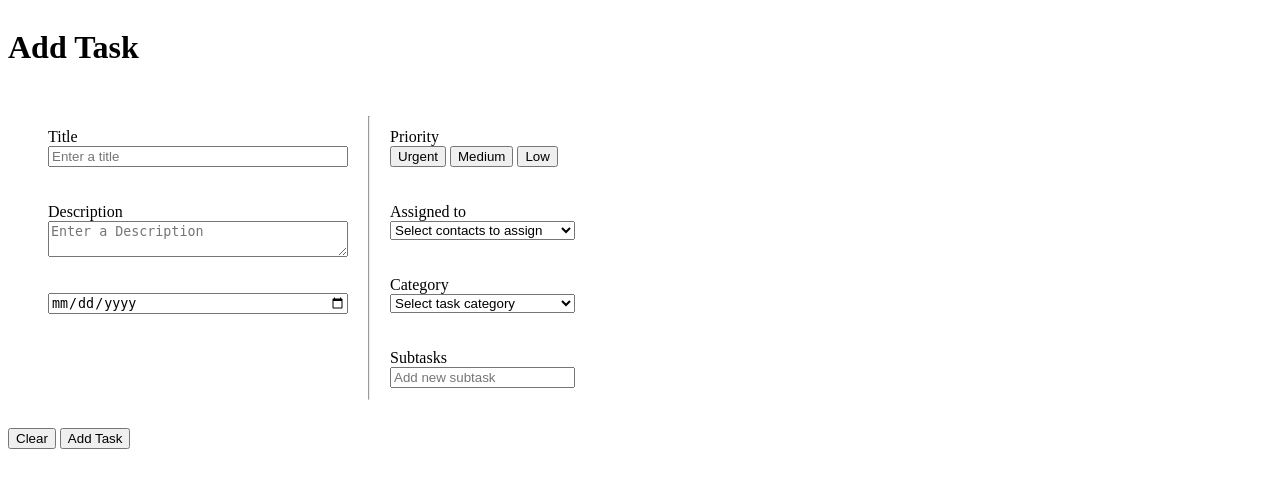
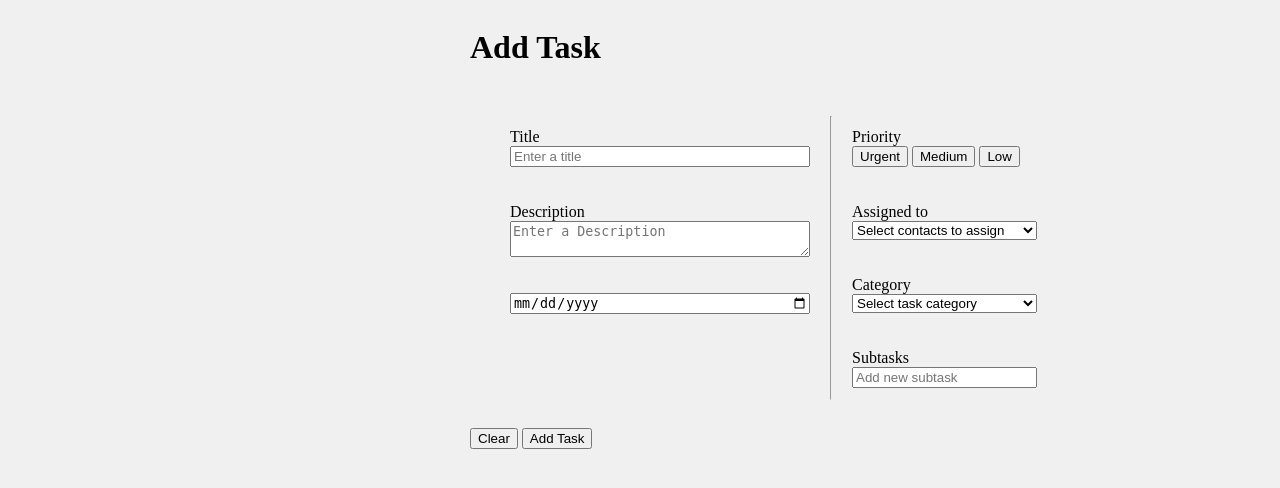
Before and after one commit to Join-groupwork/join, a PHP site: page /add_task.html in a window 1280 px wide. Shown: the top 488 px of the page. Run offline with PHP 8.4, Linux system fonts and the light colour scheme.

Commit message:
class + css

```diff
--- a/add_task.html
+++ b/add_task.html
@@ -8,7 +8,7 @@
     <link rel="stylesheet" href="styles/add_task.css">
 </head>
 
-<body>
+<body class="body_add_task">
     <main class="main_add_task">
         <h1 class="h1_add_task">Add Task</h1>
         <section class="section_add_task">
--- a/styles/add_task.css
+++ b/styles/add_task.css
@@ -26,3 +26,10 @@
     text-align: flex-start;
 
 }
+
+.body_add_task {
+    background-color: #f0f0f0;
+    display: flex;
+    justify-content: center;
+    align-items: center;
+}
```
